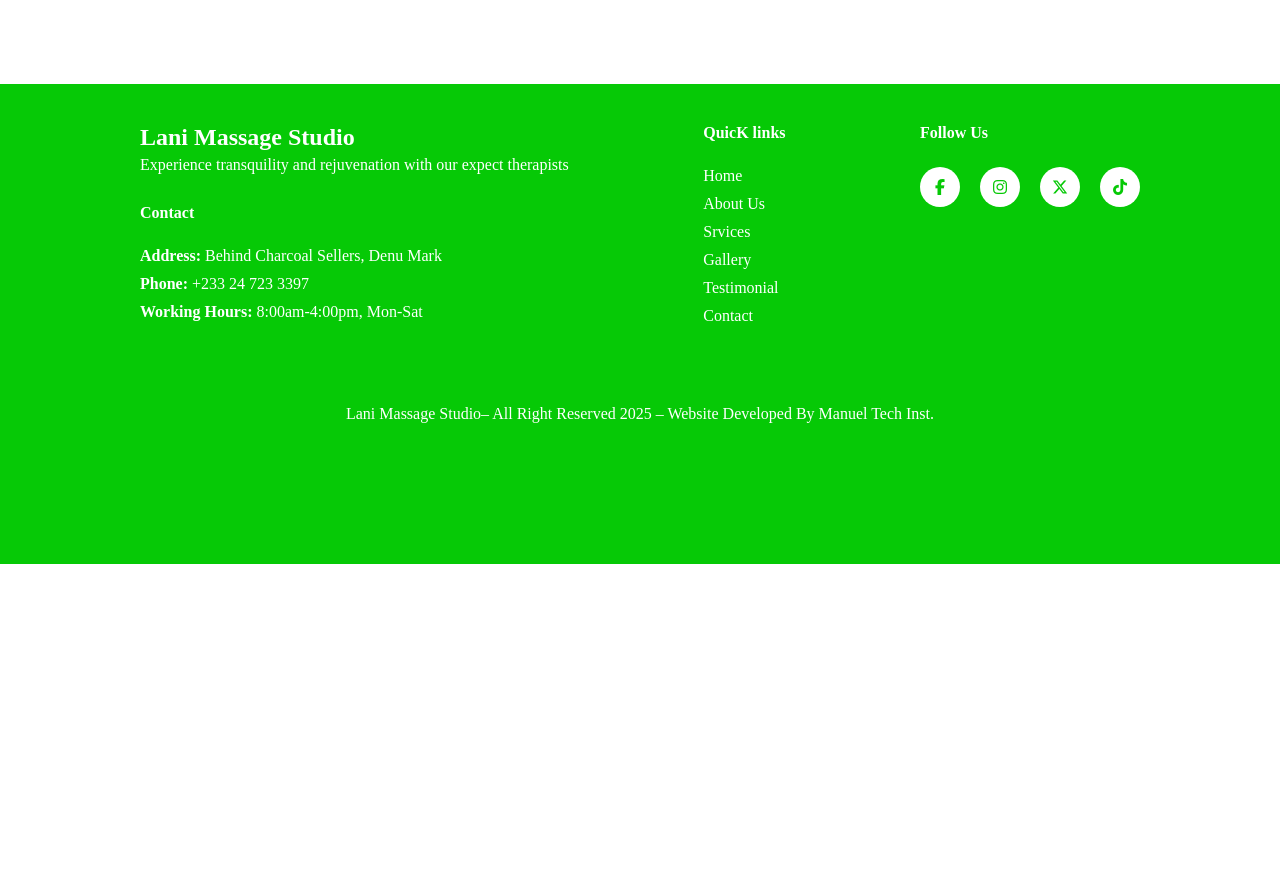
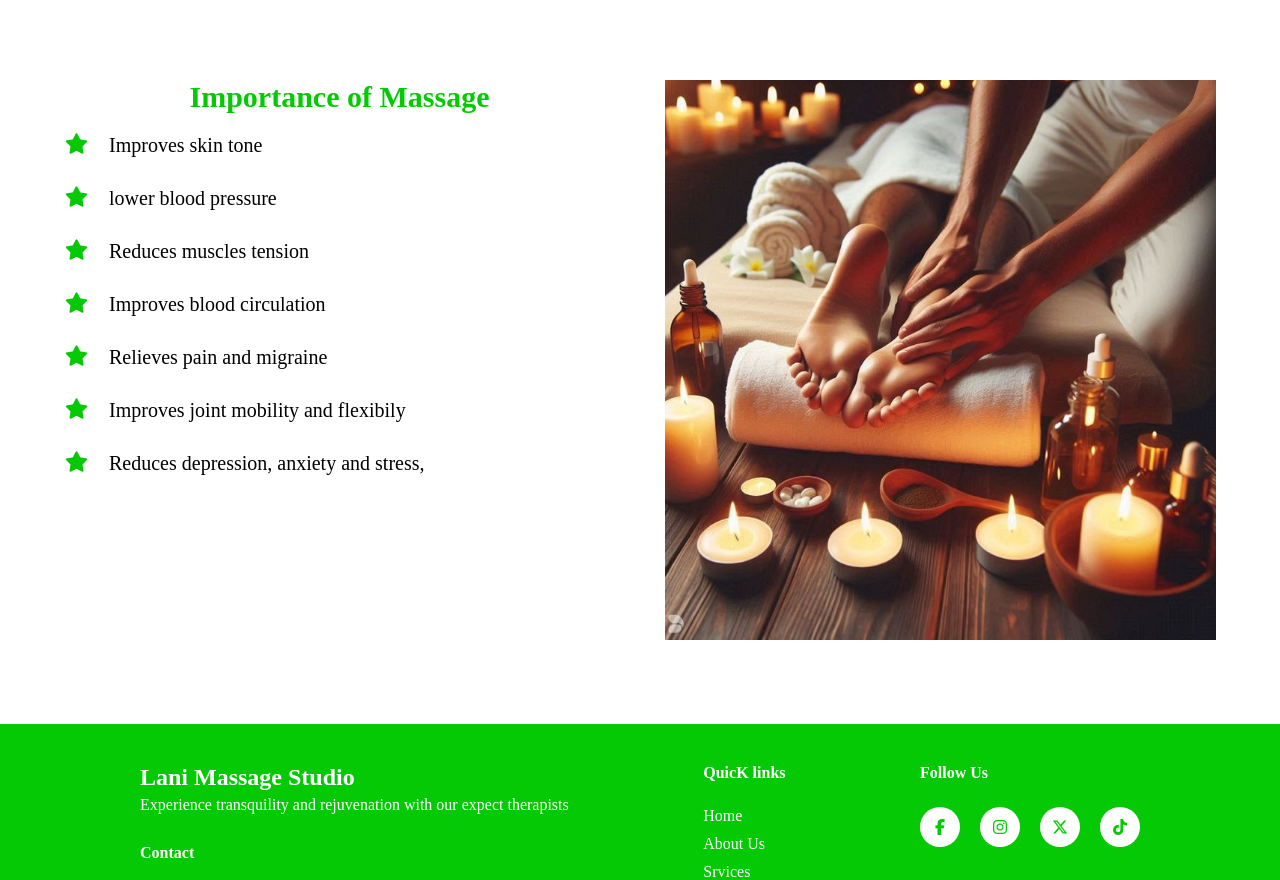
Before and after one commit to gbevuakoe1/lanimassagestudio, a plain HTML site: page about.html in a window 1280 px wide. Shown: the part 1200-2080 px from the top of the page. Before the commit the page ends 1764 px from the top, so only its background shows below. Drawn offline with Linux system fonts and the light colour scheme.

Commit message:
Add files via upload

```diff
--- a/about.html
+++ b/about.html
@@ -60,6 +60,23 @@
         </div>
     </section>
 
+    <section class="importance-section">
+        <div class="importance-container">
+            <div class="importance-left">
+                <h2>Importance of Massage</h2>
+                <p><i class="fas fa-star"></i>Improves skin tone</p>
+                <p><i class="fas fa-star"></i>lower blood pressure</p>
+                <p><i class="fas fa-star"></i>Reduces muscles tension</p>
+                <p><i class="fas fa-star"></i>Improves blood circulation</p>
+                <p><i class="fas fa-star"></i>Relieves pain and migraine</p>
+                <p><i class="fas fa-star"></i>Improves joint mobility and flexibily</p>
+                <p><i class="fas fa-star"></i>Reduces depression, anxiety and stress,</p>
+            </div>
+            <div class="importance-right">
+                <img src="./massage imporance.jpg" alt="">
+            </div>
+        </div>
+    </section>
 
 
     <footer>
--- a/responsive.css
+++ b/responsive.css
@@ -121,6 +121,10 @@
     .main-contact .main-container{
         flex-direction: column;
     }
+
+    .importance-container{
+        flex-direction: column;
+    }
 }
 
 
--- a/style.css
+++ b/style.css
@@ -113,6 +113,7 @@ header{
 
 .about-section .about-container .about-left{
     flex: 1;
+    height: 70vh;
 }
 
 .about-section .about-container .about-left img{
@@ -124,6 +125,7 @@ header{
 
 .about-section .about-container .about-right{
     flex: 1;
+    height: 70vh;
 }
 
 .about-section .about-container .about-right h2{
@@ -486,3 +488,48 @@ footer .copy-right{
     color: white;
     font-size: 50px;
 }
+
+
+.importance-section{
+    margin: 80px 0;
+}
+
+.importance-container{
+    display: flex;
+    gap: 50px;
+    max-width: 1200px;
+    width: 90%;
+    margin: auto;
+}
+
+.importance-left{
+    flex: 1;
+}
+
+.importance-left h2{
+    color: rgb(6, 201, 6);
+    margin-bottom: 20px;
+    text-align: center;
+    font-size: 30px;
+}
+
+.importance-left p{
+    color: black;
+    margin-bottom: 30px;
+    text-align: start;
+    font-size: 20px;
+}
+
+.importance-left i{
+    margin-right: 20px;
+    color: rgb(6, 201, 6);
+}
+
+.importance-right{
+    flex: 1;
+}
+
+.importance-right img{
+    width: 100%;
+    height: 70vh;
+}
```
Also changed, not shown: massage imporance.jpg (added).
